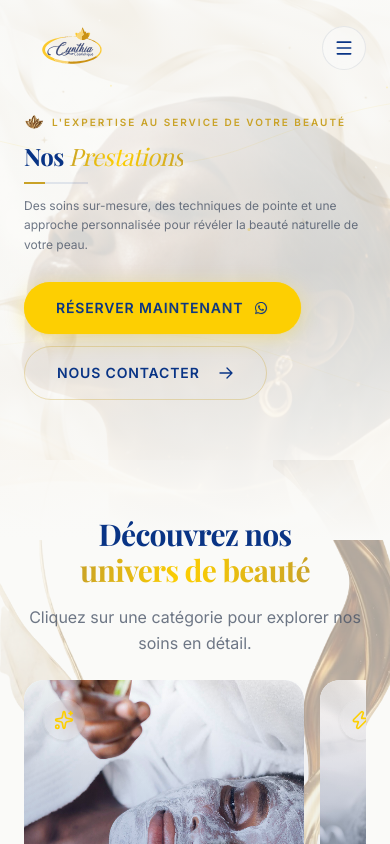
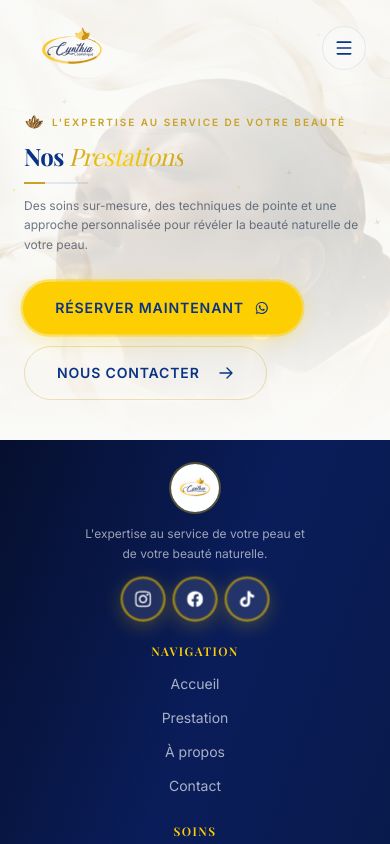
Before and after one commit to kenryalonzo/com.cythia.dev, a Next.js app: page /prestation in a window 390 px wide. Shown: the top 844 px of the page. Built offline with nearby package versions, Linux system fonts and the light colour scheme.

Commit message:
feat(PrestationHero): adjust minimum height for improved layout consistency

```diff
--- a/app/prestation/page.tsx
+++ b/app/prestation/page.tsx
@@ -22,7 +22,7 @@ export default function PrestationPage() {
       <Navbar />
       <main className="flex flex-1 flex-col">
         <PrestationHero />
-				<BeautyUnivers />
+        {/* <BeautyUnivers /> */}
       </main>
       <Footer />
     </>
--- a/components/PrestationHero.tsx
+++ b/components/PrestationHero.tsx
@@ -17,7 +17,7 @@ import { cn } from "@/lib/utils";
  */
 export function PrestationHero() {
   return (
-    <section className="relative min-h-[540px] w-full overflow-hidden bg-ivory lg:h-[72vh] lg:min-h-[560px]">
+    <section className="relative sm:min-h-[540px] w-full overflow-hidden bg-ivory lg:h-[72vh] lg:min-h-[560px]">
       {/* ─── Layer 1: Global Silk Background ─── */}
       <div className="absolute inset-0 z-0">
         <Image
```
Lines whose indentation alone changed are shown as unchanged.
